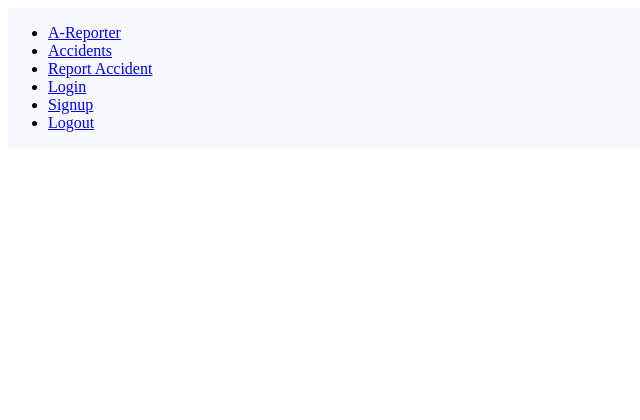
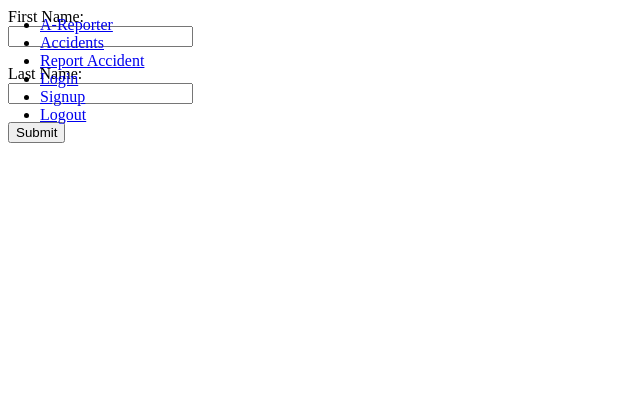
Before and after one commit to Peace-Apple/AReporter, a PHP site: page / in a window 1280 px wide. Shown: the top 420 px of the page, without its empty margins (0-640 px from the left). Run offline with PHP 8.4, Linux system fonts and the light colour scheme.

Commit message:
Work on styling the header

```diff
--- a/assets/style.css
+++ b/assets/style.css
@@ -1,12 +1,25 @@
 header {
   width: 100%;
+  z-index: 100;
   background-color: ghostwhite;
   position: absolute;
+}
+.fixed-nav {
+  position: fixed;
+  top: 0;
+  left: 0;
+  z-index: 9999;
+  width: 100%;
+  height: 50px;
+}
+.nav-links ul {
+
 }
 
 footer {
   position: absolute;
   width: 100%;
+  z-index: 100;
   margin-top: 600px;
   background-color: grey;
 }
--- a/index.php
+++ b/index.php
@@ -4,9 +4,9 @@
     <link rel="stylesheet" href="assets/style.css" />
 </head>
 <body>
-    <nav>
         <header>
-            <div>
+            <nav class="fixed-nav">
+                <div class="nav-links">
                     <ul>
                         <li><a href="#">A-Reporter<a></li>
                         <li><a href="#">Accidents<a></li>
@@ -16,8 +16,8 @@
                         <li><a href="#">Logout<a></li>
                     </ul>
                 </div>
+            </nav>
         </header>
-    </nav>
     <div>
         <form action="submit.php" method="post">
             First Name: <br>
```
Lines whose indentation alone changed are shown as unchanged.
